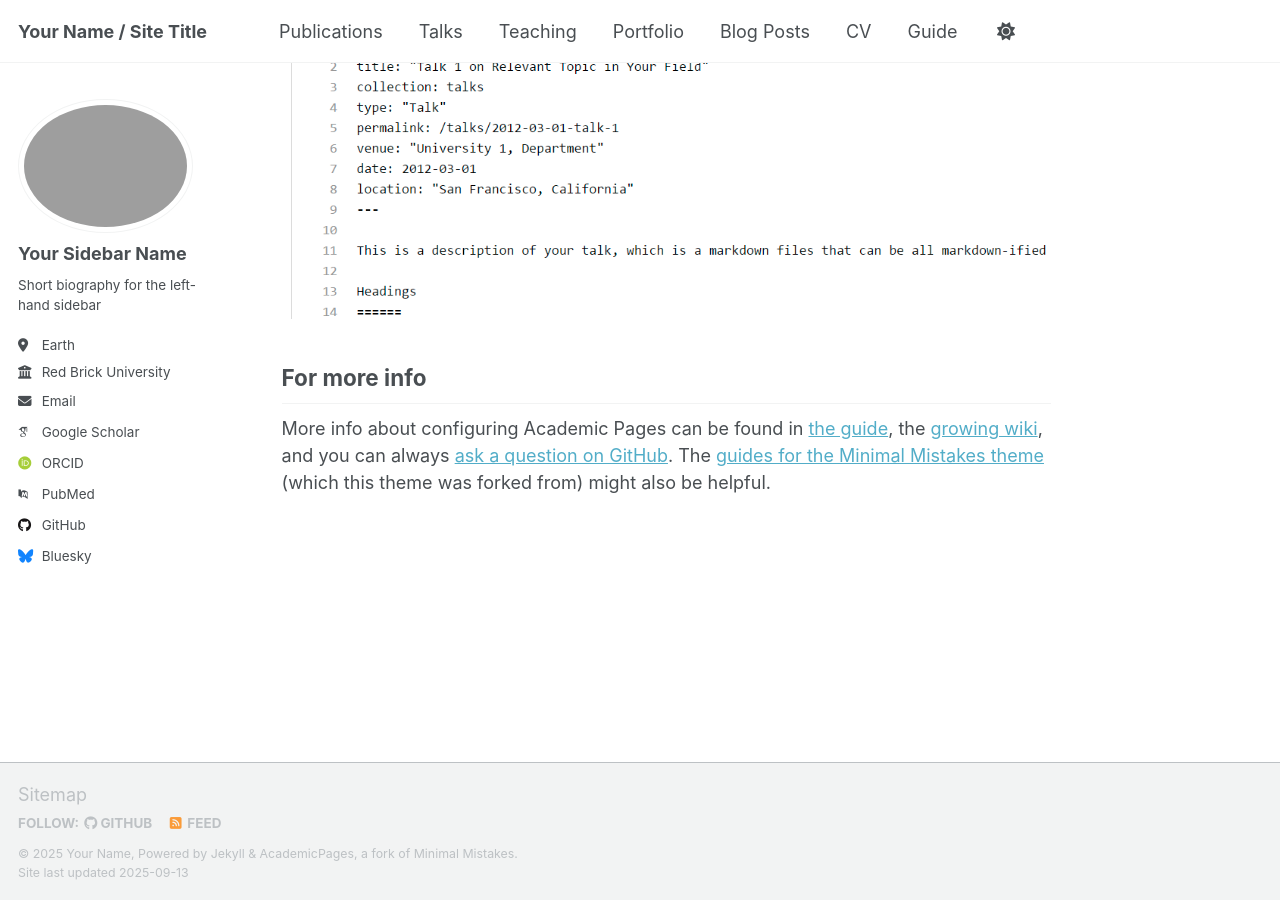
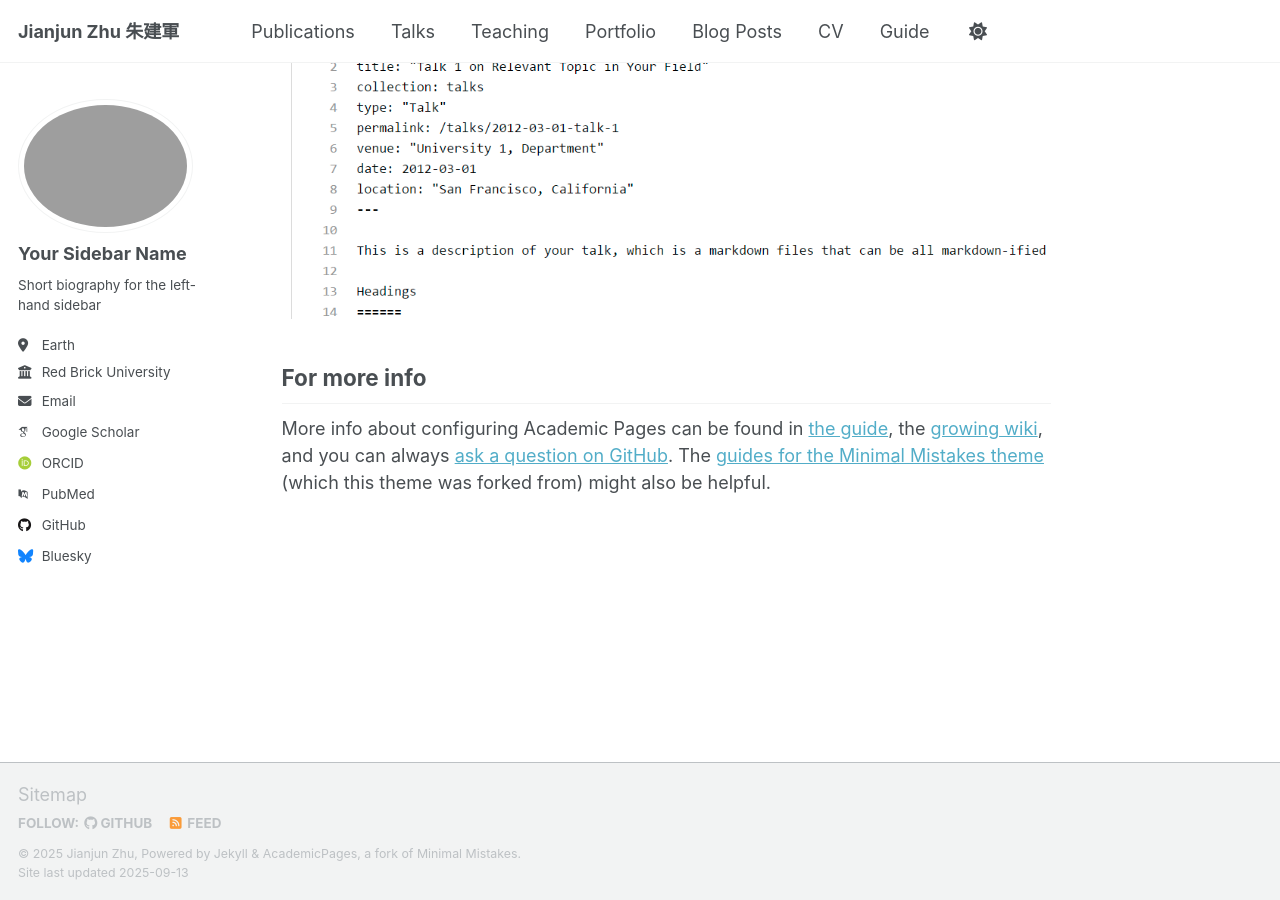
Before and after one commit to JianjunZhu/JianjunZhu.github.io, a Jekyll site: the page built from _pages/about.md, in a window 1280 px wide and 900 px high, scrolled down 2880 px. Built offline with Jekyll 4.4.1, drawn with Linux system fonts in a browser that asks for light colours; some web fonts are replaced; a script that is not in the unit is left out.

Commit message:
Update _config.yml

```diff
--- a/_config.yml
+++ b/_config.yml
@@ -9,14 +9,14 @@
 # Basic Site Settings
 locale                   : "en-US"
 site_theme               : "default" # Currently available options are "default", "air"
-title                    : "Your Name / Site Title"
+title                    : "Jianjun Zhu 朱建軍"
 title_separator          : "-"
-name                     : &name "Your Name"
-description              : &description "Your Name's academic portfolio"   # Update this with a general description of your site, this is the default if not overridden by a page
-url                      : https://academicpages.github.io # The base hostname & protocol for your site e.g. "https://[your GitHub username].github.io",
+name                     : &name "Jianjun Zhu"
+description              : &description "Assistant Professor at MUST"   # Update this with a general description of your site, this is the default if not overridden by a page
+url                      : https://JianjunZhu.github.io # The base hostname & protocol for your site e.g. "https://[your GitHub username].github.io",
                                                            # or if you already have some other page hosted on Github then use "https://[your GitHub username].github.io/[Your Repo Name]"
 baseurl                  : "" # the subpath of your site, e.g. "/blog"
-repository               : "academicpages/academicpages.github.io"
+repository               : "JianjunZhu/JianjunZhu.github.io"
 
 # Site Author - The following control what appear as part of the author content on the side bar.
 #               If a field is blank the icon and link will not appear, otherwise it will be shown.
```
